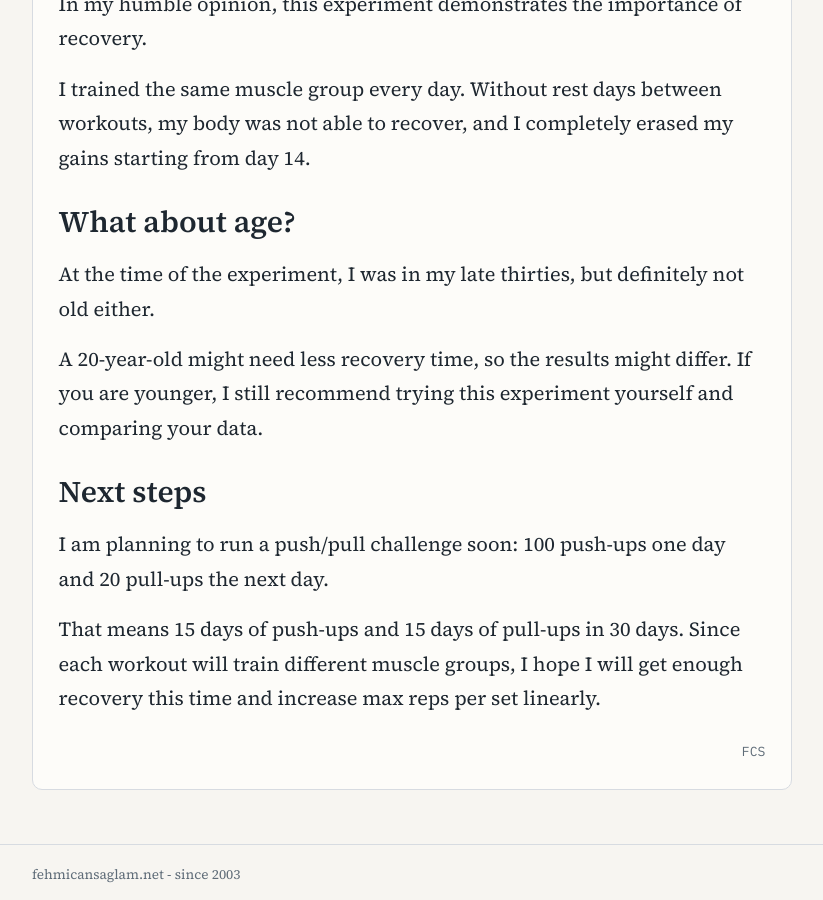
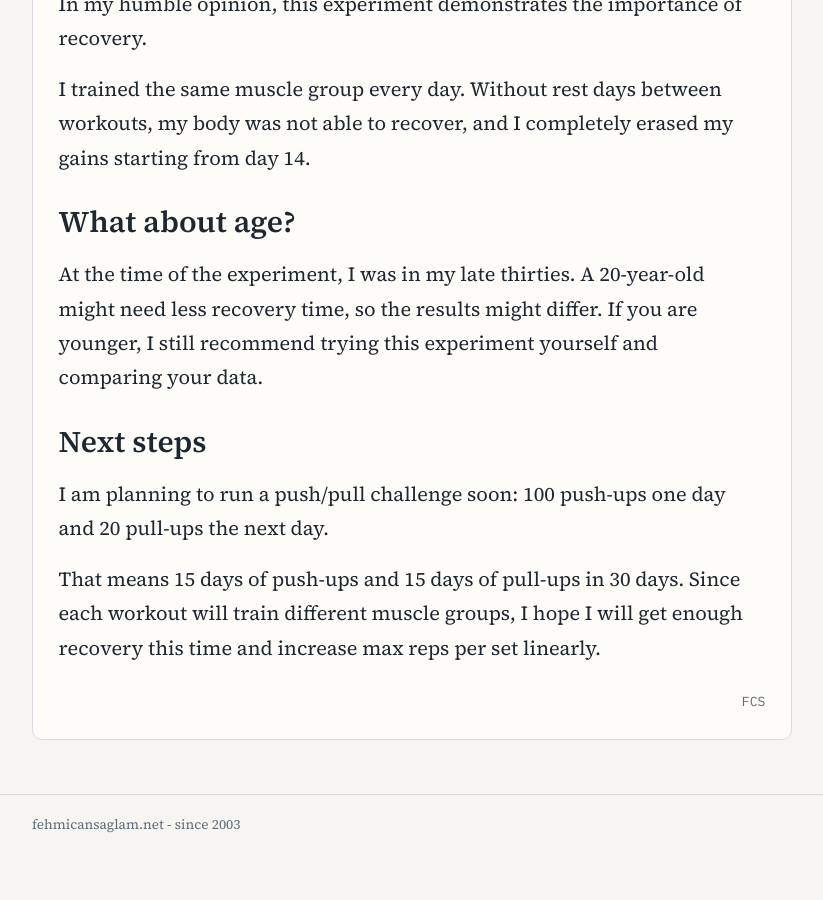
Before and after one commit to fehmicansaglam/fehmicansaglam.github.com, a Jekyll site: the page built from _posts/2022-01-19-100-push-ups-challenge-from-an-engineers-perspective.md, in a window 1280 px wide and 900 px high, scrolled down 3944 px. Shown: the whole window, without its empty margins (228-1051 px from the left). Built offline with Jekyll 4.4.1, drawn with Linux system fonts in a browser that asks for light colours; after the commit the page ends 4812 px from its top, so only the background shows below that.

Commit message:
tighten age wording in push-ups article

```diff
--- a/_posts/2022-01-19-100-push-ups-challenge-from-an-engineers-perspective.md
+++ b/_posts/2022-01-19-100-push-ups-challenge-from-an-engineers-perspective.md
@@ -79,9 +79,7 @@ I trained the same muscle group every day. Without rest days between workouts, m
 
 ## What about age?
 
-At the time of the experiment, I was in my late thirties, but definitely not old either.
-
-A 20-year-old might need less recovery time, so the results might differ. If you are younger, I still recommend trying this experiment yourself and comparing your data.
+At the time of the experiment, I was in my late thirties. A 20-year-old might need less recovery time, so the results might differ. If you are younger, I still recommend trying this experiment yourself and comparing your data.
 
 ## Next steps
 
```
